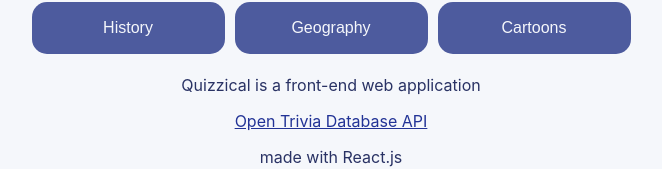
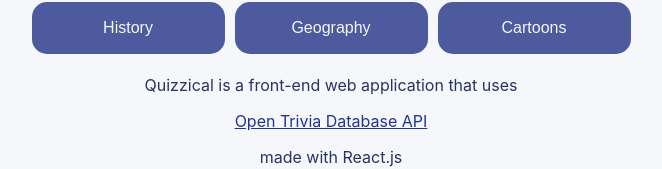
Before and after one commit to Konstanenonen/Quizzical-App, a React (Create React App) app: page / in a window 1280 px wide. Shown: the part 420-589 px from the top of the page, without its empty margins (309-971 px from the left). Built offline with nearby package versions, Linux system fonts and the light colour scheme; no server answers; the HTML template or start-up script is replaced by a standard one.

Commit message:
Changed app information text

```diff
--- a/src/components/StartPage.jsx
+++ b/src/components/StartPage.jsx
@@ -22,7 +22,7 @@
         <button type="button" onClick={() => { setQuestionCategory((prevState) => ({ url: 'https://opentdb.com/api.php?amount=5&category=22&type=multiple', roundCount: prevState.roundCount + 1 })); start(); }}>Geography</button>
         <button type="button" onClick={() => { setQuestionCategory((prevState) => ({ url: 'https://opentdb.com/api.php?amount=5&category=32&type=multiple', roundCount: prevState.roundCount + 1 })); start(); }}>Cartoons</button>
       </div>
-      <p>Quizzical is a front-end web application</p>
+      <p>Quizzical is a front-end web application that uses</p>
       <a href="https://opentdb.com/">Open Trivia Database API</a>
       <p>made with React.js</p>
     </div>
```
